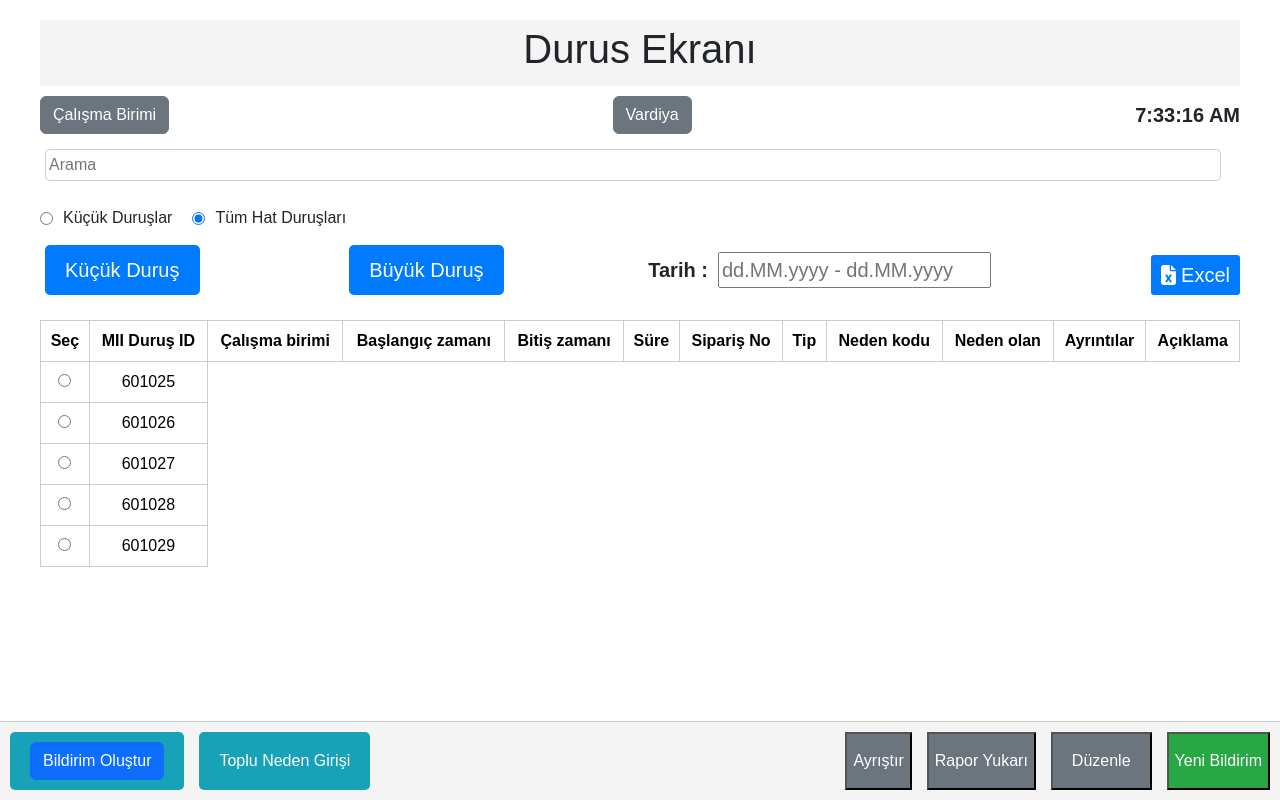
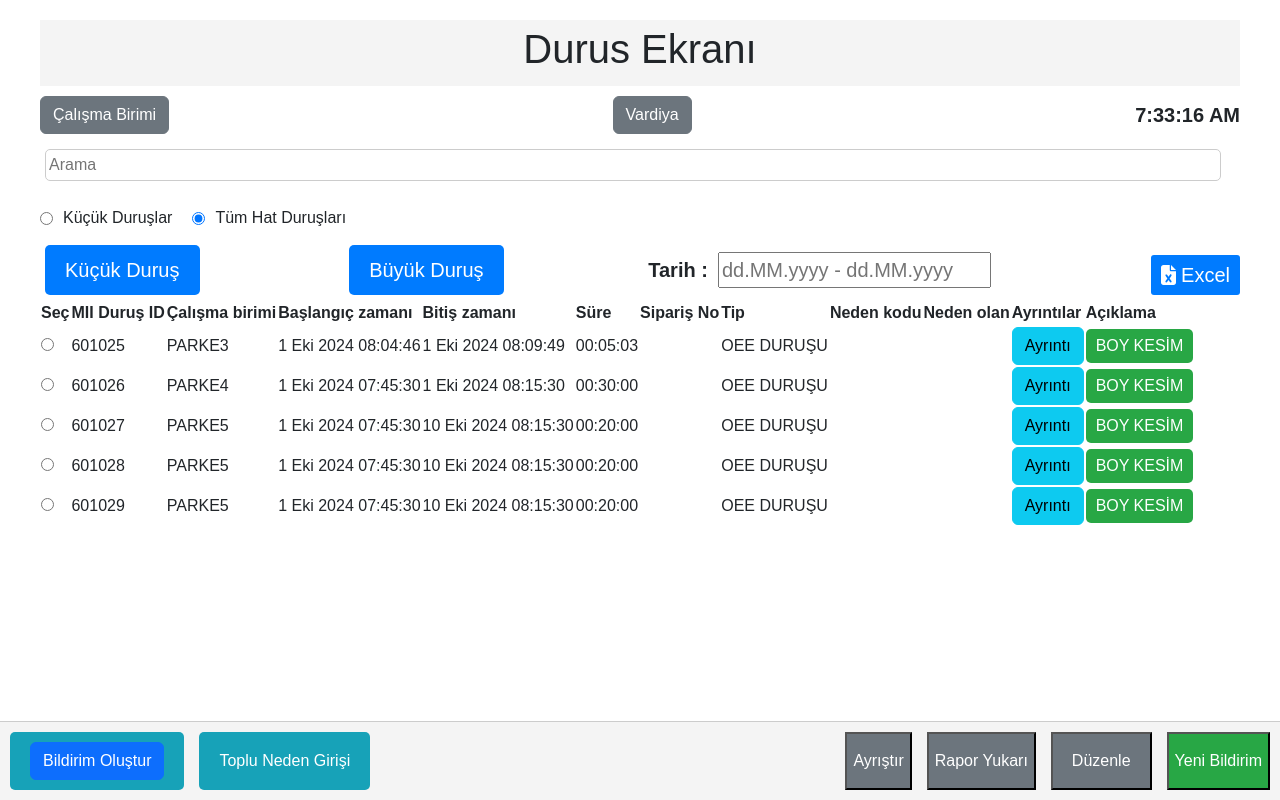
Before and after one commit to Doganmbd/my-app, a React (Create React App) app: page / in a window 1280 px wide. Built offline with nearby package versions, Linux system fonts and the light colour scheme.

Commit message:
tablo düzeltildi

```diff
--- a/src/components/Home.jsx
+++ b/src/components/Home.jsx
@@ -8,6 +8,8 @@
 import DatePickers from "./DatePickers";
 import DatePicker from 'react-datepicker';
 import "react-datepicker/dist/react-datepicker.css";
+import { FontAwesomeIcon } from '@fortawesome/react-fontawesome';
+import { faFileExcel } from '@fortawesome/free-solid-svg-icons';
 
 import PopUpDetails  from "../components/PopUpDetails";
 import ExcelData from "./ExcelData";
@@ -140,13 +142,15 @@
 
       <div className="time-display">
         <button className="filter-btn2">Küçük Duruş</button>
-        <button className="filter-btn2">Büyük Duruş</button>
+        <button className="filter-btn2">   Büyük Duruş</button>
         {<DatePickers />}
-        {<ExcelData />}
+        {<ExcelData  /> }
       </div>
 
-      <table className="table">
-        <thead>
+
+{/* Radiobuttona basınca verilerin gelmesi */}
+    {/*   <table /* className="table" > */}
+   {/* 11111     <thead>
           <tr>
             <th>Seç</th>
             <th>MII Duruş ID</th>
@@ -185,15 +189,19 @@
                   <td>{row.type}</td>
                   <td>{row.reasonCode}</td>
                   <td>{row.responsible}</td>
-                  <td>
+                  <td>    */}
                     {/*Ayrıntı Pop-up ını açan buton */}
-                  <PopUpDetails />
+{/*   2222                <PopUpDetails />
                   </td>
                   <td>
                     <button className="action-btn">{row.explanation}</button>
                   </td>
                 </>
-              )}
+              )} */}
+
+
+
+
 
 {/*         <tbody>
           {data.map((row) => (
@@ -242,10 +250,67 @@
                   </td>
                 </>
               )} */}
-            </tr>
+
+
+
+{/* 333            </tr>
           ))}
         </tbody>
-      </table>
+      </table> */}
+
+
+
+<table /* className="table" */>
+  <thead>
+    <tr>
+      <th>Seç</th>
+      <th>MII Duruş ID</th>
+      <th>Çalışma birimi</th>
+      <th>Başlangıç zamanı</th>
+      <th>Bitiş zamanı</th>
+      <th>Süre</th>
+      <th>Sipariş No</th>
+      <th>Tip</th>
+      <th>Neden kodu</th>
+      <th>Neden olan</th>
+      <th>Ayrıntılar</th>
+      <th>Açıklama</th>
+    </tr>
+  </thead>
+
+  <tbody>
+    {filteredData.map((row) => (
+      <tr key={row.id} onClick={() => handleSelection(row.id)} style={{ cursor: 'pointer' }}>
+        <td>
+          <input
+            type="radio"
+            name="selection"
+            checked={selectedId === row.id}
+            onChange={() => handleSelection(row.id)}
+          />
+        </td>
+        <td>{row.id}</td>
+        <td>{row.workingUnit}</td>
+        <td>{row.startTime}</td>
+        <td>{row.endTime}</td>
+        <td>{row.duration}</td>
+        <td>{row.orderNo}</td>
+        <td>{row.type}</td>
+        <td>{row.reasonCode}</td>
+        <td>{row.responsible}</td>
+        <td>
+          {/* Ayrıntı Pop-up ını açan buton */}
+          <PopUpDetails />
+        </td>
+        <td>
+          <button className="action-btn">{row.explanation}</button>
+        </td>
+      </tr>
+    ))}
+  </tbody>
+</table>
+
+
 
       {/* Çalışma Birimi Modal */}
 {/*       {isModalOpen && (
```
